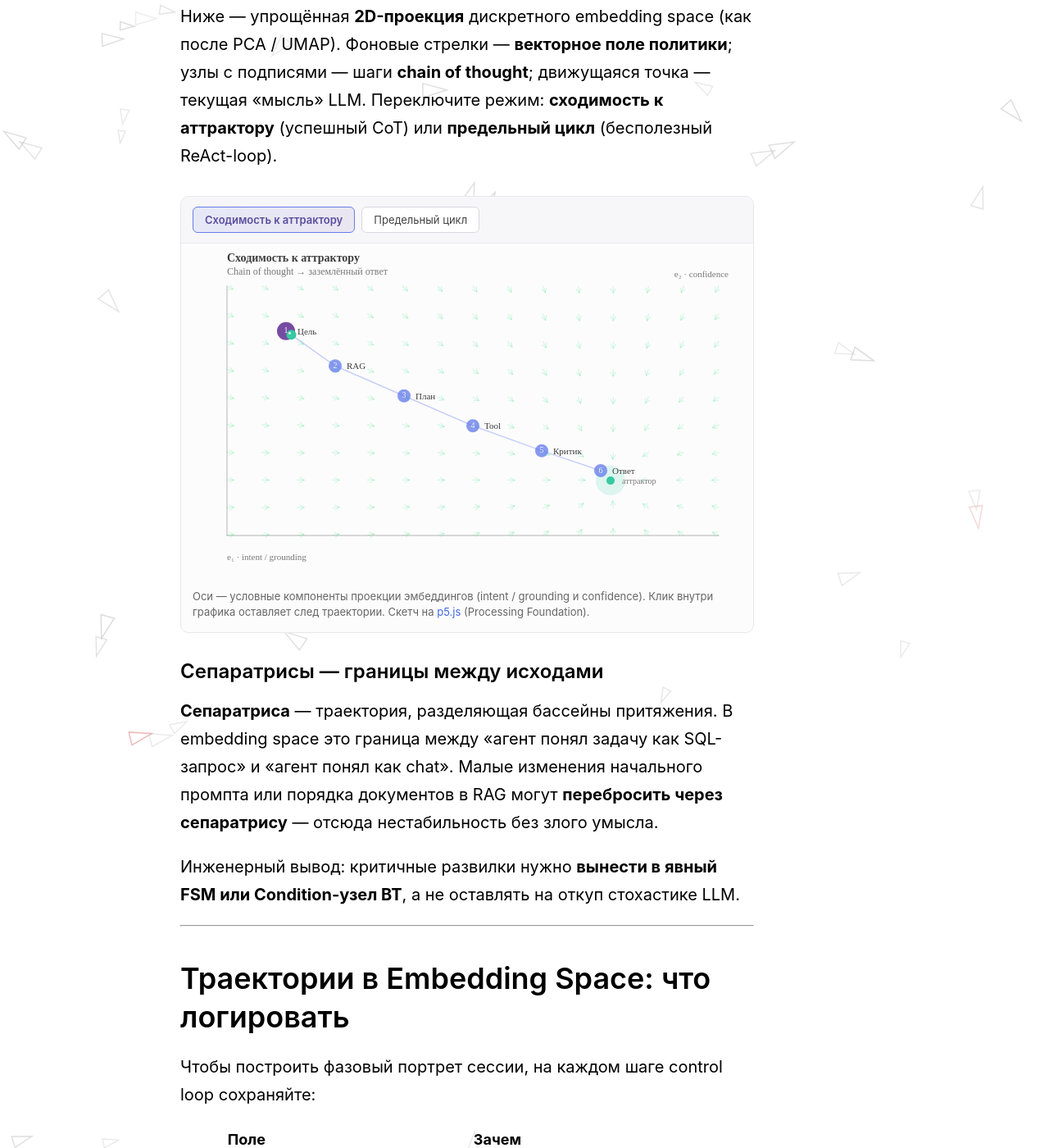
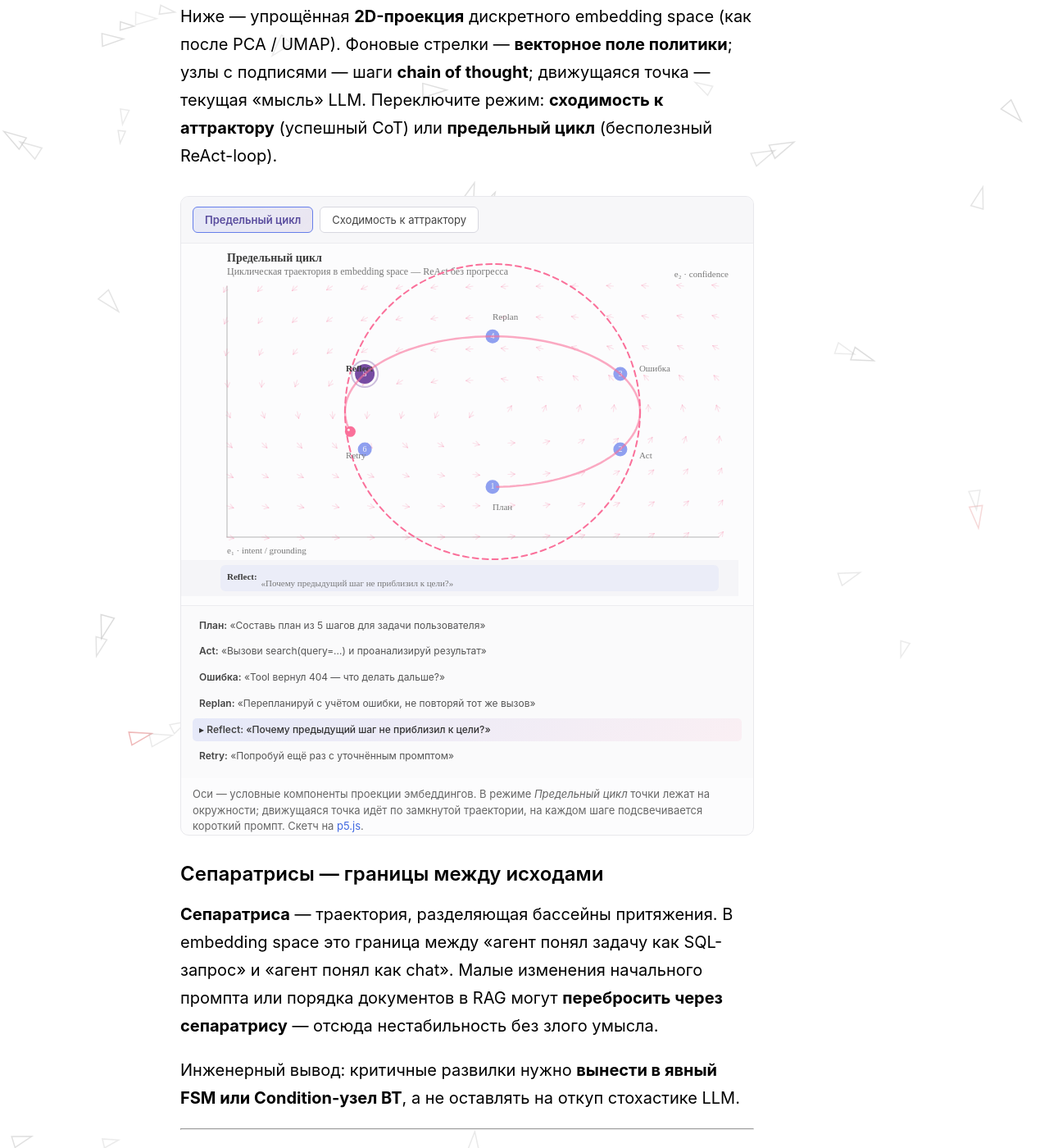
Before and after one commit to evgeniy-borisov/vairl, a Jekyll site: the page built from _posts/2026-06-29-agent-control-loop-stability-ru.md, in a window 1280 px wide and 1400 px high, scrolled down 7193 px. Shown: the whole window at 82% size. Built offline with Jekyll 4.4.1, drawn with Linux system fonts in a browser that asks for light colours; nearby versions of some CDN libraries; part of the change alters nothing that is shown.

Commit message:
Make CoT demo trace a circular limit cycle with step prompts.
Place thoughts evenly on a circle, animate along the orbit, and highlight short prompts per embedding step.

Co-authored-by: Cursor <cursoragent@cursor.com>

```diff
--- a/_posts/2026-06-29-agent-control-loop-stability-ru.md
+++ b/_posts/2026-06-29-agent-control-loop-stability-ru.md
@@ -183,11 +183,12 @@ flowchart LR
 
 <div class="phase-portrait-widget">
   <div class="phase-portrait-controls">
-    <button type="button" data-phase-mode="converge" class="active">Сходимость к аттрактору</button>
-    <button type="button" data-phase-mode="cycle">Предельный цикл</button>
+    <button type="button" data-phase-mode="cycle" class="active">Предельный цикл</button>
+    <button type="button" data-phase-mode="converge">Сходимость к аттрактору</button>
   </div>
   <div id="embedding-phase-portrait" class="phase-portrait-canvas"></div>
-  <p class="phase-portrait-caption">Оси — условные компоненты проекции эмбеддингов (intent / grounding и confidence). Клик внутри графика оставляет след траектории. Скетч на <a href="https://p5js.org/" target="_blank" rel="noopener">p5.js</a> (Processing Foundation).</p>
+  <div id="phase-prompt-display" class="phase-portrait-prompts" aria-live="polite"></div>
+  <p class="phase-portrait-caption">Оси — условные компоненты проекции эмбеддингов. В режиме <em>Предельный цикл</em> точки лежат на окружности; движущаяся точка идёт по замкнутой траектории, на каждом шаге подсвечивается короткий промпт. Скетч на <a href="https://p5js.org/" target="_blank" rel="noopener">p5.js</a>.</p>
 </div>
 
 <script src="{{ '/assets/js/embedding-phase-portrait.js' | relative_url }}"></script>
--- a/assets/css/style.css
+++ b/assets/css/style.css
@@ -339,10 +339,41 @@ nav a {
 
 .phase-portrait-widget .phase-portrait-caption {
     margin: 0;
-    padding: 10px 14px 14px;
+    padding: 10px 14px 0;
     font-size: 13px;
     line-height: 1.5;
     color: #666;
+}
+
+.phase-portrait-prompts {
+    margin: 0;
+    padding: 10px 14px 14px;
+    font-size: 12px;
+    line-height: 1.65;
+    color: #555;
+    border-top: 1px solid #ececf0;
+    background: #fafafb;
+    display: flex;
+    flex-direction: column;
+    gap: 4px;
+}
+
+.phase-portrait-prompts .phase-prompt-line {
+    display: block;
+    padding: 4px 8px;
+    border-radius: 5px;
+    transition: background 0.2s, color 0.2s;
+}
+
+.phase-portrait-prompts .phase-prompt-line.active {
+    background: linear-gradient(135deg, rgba(102, 126, 234, 0.14), rgba(250, 112, 154, 0.08));
+    color: #333;
+    font-weight: 500;
+}
+
+.phase-portrait-prompts .phase-prompt-line strong {
+    font-weight: 600;
+    color: #444;
 }
 
 .post-footer {
--- a/assets/js/embedding-phase-portrait.js
+++ b/assets/js/embedding-phase-portrait.js
@@ -5,58 +5,102 @@
 (function () {
   const CONTAINER_ID = 'embedding-phase-portrait';
 
+  const CYCLE_ITEMS = [
+    { label: 'План', prompt: '«Составь план из 5 шагов для задачи пользователя»' },
+    { label: 'Act', prompt: '«Вызови search(query=…) и проанализируй результат»' },
+    { label: 'Ошибка', prompt: '«Tool вернул 404 — что делать дальше?»' },
+    { label: 'Replan', prompt: '«Перепланируй с учётом ошибки, не повторяй тот же вызов»' },
+    { label: 'Reflect', prompt: '«Почему предыдущий шаг не приблизил к цели?»' },
+    { label: 'Retry', prompt: '«Попробуй ещё раз с уточнённым промптом»' },
+  ];
+
+  const CONVERGE_ITEMS = [
+    { label: 'Цель', prompt: '«Ответь на вопрос пользователя по документам»' },
+    { label: 'RAG', prompt: '«Извлеки top-3 чанка из vector DB»' },
+    { label: 'План', prompt: '«Разбей задачу на проверяемые шаги»' },
+    { label: 'Tool', prompt: '«execute_sql(…); верни только JSON»' },
+    { label: 'Критик', prompt: '«Сверь ответ с цитатами из RAG»' },
+    { label: 'Ответ', prompt: '«Финальный ответ со ссылками на источники»' },
+  ];
+
   const MODES = {
+    cycle: {
+      title: 'Предельный цикл',
+      subtitle: 'Циклическая траектория в embedding space — ReAct без прогресса',
+      circular: true,
+      circle: { cx: 0.54, cy: 0.5, r: 0.3 },
+      startAngle: -Math.PI / 2,
+      attractor: null,
+      items: CYCLE_ITEMS,
+    },
     converge: {
       title: 'Сходимость к аттрактору',
-      subtitle: 'Chain of thought → заземлённый ответ',
-      attractor: { x: 0.78, y: 0.22 },
-      limitCycle: null,
-      thoughts: [
-        { label: 'Цель', x: 0.12, y: 0.82 },
-        { label: 'RAG', x: 0.22, y: 0.68 },
-        { label: 'План', x: 0.36, y: 0.56 },
-        { label: 'Tool', x: 0.5, y: 0.44 },
-        { label: 'Критик', x: 0.64, y: 0.34 },
-        { label: 'Ответ', x: 0.76, y: 0.26 },
-      ],
-    },
-    cycle: {
-      title: 'Предельный цикл',
-      subtitle: 'ReAct-loop без прогресса',
-      attractor: null,
-      limitCycle: { cx: 0.52, cy: 0.48, a: 0.28, b: 0.2 },
-      thoughts: [
-        { label: 'План', x: 0.38, y: 0.38 },
-        { label: 'Act', x: 0.62, y: 0.36 },
-        { label: 'Ошибка', x: 0.7, y: 0.52 },
-        { label: 'Replan', x: 0.58, y: 0.66 },
-        { label: 'Reflect', x: 0.4, y: 0.62 },
-      ],
+      subtitle: 'Спираль по окружностям → заземлённый ответ',
+      circular: false,
+      spiral: { cx: 0.54, cy: 0.52, rStart: 0.34, rEnd: 0.05, startAngle: (3 * Math.PI) / 4 },
+      attractor: { x: 0.54, y: 0.52 },
+      items: CONVERGE_ITEMS,
     },
   };
 
-  function fieldAt(x, y, mode) {
-    const m = MODES[mode];
-    if (mode === 'converge' && m.attractor) {
+  function buildCircleThoughts(circle, items, startAngle) {
+    const n = items.length;
+    return items.map((item, i) => {
+      const angle = startAngle + (i / n) * Math.PI * 2;
+      return {
+        ...item,
+        angle,
+        x: circle.cx + circle.r * Math.cos(angle),
+        y: circle.cy + circle.r * Math.sin(angle),
+      };
+    });
+  }
+
+  function buildSpiralThoughts(spiral, items) {
+    const n = items.length;
+    return items.map((item, i) => {
+      const t = n === 1 ? 0 : i / (n - 1);
+      const r = spiral.rStart + (spiral.rEnd - spiral.rStart) * t;
+      const angle = spiral.startAngle - t * 0.85;
+      return {
+        ...item,
+        angle,
+        r,
+        x: spiral.cx + r * Math.cos(angle),
+        y: spiral.cy + r * Math.sin(angle),
+      };
+    });
+  }
+
+  function resolveThoughts(modeKey) {
+    const m = MODES[modeKey];
+    if (m.circular) {
+      return buildCircleThoughts(m.circle, m.items, m.startAngle);
+    }
+    return buildSpiralThoughts(m.spiral, m.items);
+  }
+
+  function fieldAt(x, y, modeKey) {
+    const m = MODES[modeKey];
+    if (modeKey === 'cycle' && m.circle) {
+      const { cx, cy, r } = m.circle;
+      const nx = (x - cx) / r;
+      const ny = (y - cy) / r;
+      const dist = Math.hypot(nx, ny) || 1e-6;
+      const tx = -ny / dist;
+      const ty = nx / dist;
+      const radial = (1 - dist) * 0.35;
+      const fx = tx + (nx / dist) * radial;
+      const fy = ty + (ny / dist) * radial;
+      const mag = Math.hypot(fx, fy) || 1e-6;
+      return { dx: fx / mag, dy: fy / mag };
+    }
+    if (modeKey === 'converge' && m.attractor) {
       const dx = m.attractor.x - x;
       const dy = m.attractor.y - y;
       const mag = Math.hypot(dx, dy) || 1e-6;
-      const pull = 0.85 + 0.15 * (1 - Math.min(mag * 2, 1));
+      const pull = 0.8 + 0.2 * (1 - Math.min(mag * 2.5, 1));
       return { dx: (dx / mag) * pull, dy: (dy / mag) * pull };
-    }
-    if (mode === 'cycle' && m.limitCycle) {
-      const { cx, cy, a, b } = m.limitCycle;
-      const nx = (x - cx) / a;
-      const ny = (y - cy) / b;
-      const r = Math.hypot(nx, ny) || 1e-6;
-      const tx = -ny / r;
-      const ty = nx / r;
-      const rx = (1 - r) * (nx / r);
-      const ry = (1 - r) * (ny / r);
-      const fx = tx * 0.72 + rx * 0.28;
-      const fy = ty * 0.72 + ry * 0.28;
-      const mag = Math.hypot(fx, fy) || 1e-6;
-      return { dx: fx / mag, dy: fy / mag };
     }
     return { dx: 0, dy: 0 };
   }
@@ -67,13 +111,15 @@
     if (typeof p5 === 'undefined') return;
 
     container.dataset.initialized = 'true';
+    const promptEl = document.getElementById('phase-prompt-display');
 
     const sketch = (p) => {
-      let mode = 'converge';
+      let mode = 'cycle';
+      let thoughts = resolveThoughts(mode);
       let stepIndex = 0;
       let stepProgress = 0;
       let trail = [];
-      const padding = { left: 56, right: 24, top: 52, bottom: 44 };
+      const padding = { left: 56, right: 24, top: 52, bottom: 72 };
 
       const colors = {
         field: [67, 233, 123, 55],
@@ -83,15 +129,17 @@
         thought: [102, 126, 234],
         thoughtActive: [118, 75, 162],
         trail: [102, 126, 234, 140],
-        trailCycle: [250, 112, 154, 130],
+        trailCycle: [250, 112, 154, 150],
         axis: [180, 180, 180],
         text: [60, 60, 60],
         muted: [120, 120, 120],
+        promptBg: [245, 245, 248],
+        promptActive: [102, 126, 234, 18],
       };
 
       p.setup = function () {
         const w = Math.min(container.clientWidth || 680, 680);
-        const canvas = p.createCanvas(w, 400);
+        const canvas = p.createCanvas(w, 430);
         canvas.parent(CONTAINER_ID);
         p.textFont('system-ui, -apple-system, sans-serif');
         resetAnimation();
@@ -123,31 +171,62 @@
         stepIndex = 0;
         stepProgress = 0;
         trail = [];
+        updatePromptPanel();
       }
 
       function setMode(next) {
         mode = next;
+        thoughts = resolveThoughts(mode);
         resetAnimation();
         document.querySelectorAll('[data-phase-mode]').forEach((btn) => {
           btn.classList.toggle('active', btn.dataset.phaseMode === mode);
         });
       }
 
+      function updatePromptPanel() {
+        if (!promptEl) return;
+        const lines = thoughts
+          .map((t, i) => {
+            const active = i === stepIndex;
+            const mark = active ? '▸ ' : '  ';
+            return `<span class="phase-prompt-line${active ? ' active' : ''}">${mark}<strong>${t.label}:</strong> ${t.prompt}</span>`;
+          })
+          .join('');
+        promptEl.innerHTML = lines;
+      }
+
       p.windowResized = function () {
         const w = Math.min(container.clientWidth || 680, 680);
-        p.resizeCanvas(w, 400);
+        p.resizeCanvas(w, 430);
       };
+
+      function agentNormPosition() {
+        const m = MODES[mode];
+        if (m.circular) {
+          const { cx, cy, r } = m.circle;
+          const n = thoughts.length;
+          const sweep = (stepIndex + stepProgress) * ((Math.PI * 2) / n);
+          const ang = m.startAngle + sweep;
+          return { x: cx + r * Math.cos(ang), y: cy + r * Math.sin(ang) };
+        }
+        const a = thoughts[stepIndex];
+        const isLast = stepIndex === thoughts.length - 1;
+        const b = thoughts[Math.min(stepIndex + 1, thoughts.length - 1)];
+        const t = isLast ? 1 : stepProgress;
+        return { x: p.lerp(a.x, b.x, t), y: p.lerp(a.y, b.y, t) };
+      }
 
       p.draw = function () {
         p.background(252, 252, 253);
         drawHeader();
         drawAxes();
         drawVectorField();
-        drawLimitCycle();
+        drawOrbitGuide();
         drawAttractor();
         drawThoughtGraph();
         drawTrail();
         drawAgent();
+        drawPromptStrip();
         advanceStep();
       };
 
@@ -175,7 +254,7 @@
         p.noStroke();
         p.fill(...colors.muted);
         p.textSize(11);
-        p.text('e₁ · intent / grounding', padding.left, p.height - 14);
+        p.text('e₁ · intent / grounding', padding.left, p.height - 52);
         p.textAlign(p.RIGHT, p.BOTTOM);
         p.text('e₂ · confidence', p.width - 12, padding.top - 8);
         p.textAlign(p.LEFT, p.BASELINE);
@@ -183,10 +262,10 @@
 
       function drawVectorField() {
         const cols = 14;
-        const rows = 9;
+        const rows = 8;
         const isCycle = mode === 'cycle';
         const c = isCycle ? colors.fieldCycle : colors.field;
-        const arrowLen = Math.min(plotW(), plotH()) / cols * 0.38;
+        const arrowLen = (Math.min(plotW(), plotH()) / cols) * 0.38;
 
         for (let i = 0; i <= cols; i++) {
           for (let j = 0; j <= rows; j++) {
@@ -215,16 +294,30 @@
         }
       }
 
-      function drawLimitCycle() {
-        const lc = MODES[mode].limitCycle;
-        if (!lc) return;
-        const c = toScreen(lc.cx, lc.cy);
-        p.noFill();
-        p.stroke(...colors.cycle);
-        p.strokeWeight(2);
-        p.drawingContext.setLineDash([6, 5]);
-        p.ellipse(c.x, c.y, lc.a * 2 * plotW(), lc.b * 2 * plotH());
-        p.drawingContext.setLineDash([]);
+      function drawOrbitGuide() {
+        const m = MODES[mode];
+        if (m.circular && m.circle) {
+          const { cx, cy, r } = m.circle;
+          const c = toScreen(cx, cy);
+          p.noFill();
+          p.stroke(...colors.cycle);
+          p.strokeWeight(2);
+          p.drawingContext.setLineDash([7, 5]);
+          p.circle(c.x, c.y, r * 2 * plotW());
+          p.drawingContext.setLineDash([]);
+          return;
+        }
+        if (m.spiral) {
+          const { cx, cy, rStart, rEnd } = m.spiral;
+          p.noFill();
+          p.stroke(...colors.attractor, 80);
+          p.strokeWeight(1.5);
+          p.drawingContext.setLineDash([5, 6]);
+          const c1 = toScreen(cx, cy);
+          p.circle(c1.x, c1.y, rStart * 2 * plotW());
+          p.circle(c1.x, c1.y, rEnd * 2 * plotW() * 0.5);
+          p.drawingContext.setLineDash([]);
+        }
       }
 
       function drawAttractor() {
@@ -232,8 +325,8 @@
         if (!att) return;
         const c = toScreen(att.x, att.y);
         p.noStroke();
-        p.fill(...colors.attractor, 40);
-        p.circle(c.x, c.y, 36);
+        p.fill(...colors.attractor, 45);
+        p.circle(c.x, c.y, 40);
         p.fill(...colors.attractor);
         p.circle(c.x, c.y, 10);
         p.fill(...colors.muted);
@@ -242,44 +335,57 @@
       }
 
       function drawThoughtGraph() {
-        const thoughts = MODES[mode].thoughts;
-        p.stroke(...colors.thought, 90);
-        p.strokeWeight(1.5);
-        for (let i = 0; i < thoughts.length; i++) {
-          const a = toScreen(thoughts[i].x, thoughts[i].y);
-          const b = toScreen(
-            thoughts[(i + 1) % thoughts.length].x,
-            thoughts[(i + 1) % thoughts.length].y
-          );
-          if (mode === 'converge' && i === thoughts.length - 1) continue;
-          p.line(a.x, a.y, b.x, b.y);
+        const isCycle = mode === 'cycle';
+        if (!isCycle) {
+          p.stroke(...colors.thought, 100);
+          p.strokeWeight(2);
+          for (let i = 0; i < thoughts.length - 1; i++) {
+            const a = toScreen(thoughts[i].x, thoughts[i].y);
+            const b = toScreen(thoughts[i + 1].x, thoughts[i + 1].y);
+            p.line(a.x, a.y, b.x, b.y);
+          }
         }
 
         thoughts.forEach((t, i) => {
           const s = toScreen(t.x, t.y);
           const active = i === stepIndex;
           p.noStroke();
-          p.fill(...(active ? colors.thoughtActive : colors.thought), active ? 255 : 200);
-          p.circle(s.x, s.y, active ? 22 : 16);
-          p.fill(active ? 255 : 240);
+          p.fill(...(active ? colors.thoughtActive : colors.thought), active ? 255 : 185);
+          p.circle(s.x, s.y, active ? 24 : 17);
+          if (active) {
+            p.stroke(...colors.thoughtActive, 90);
+            p.strokeWeight(2);
+            p.noFill();
+            p.circle(s.x, s.y, 32);
+          }
+          p.noStroke();
+          p.fill(active ? 255 : 245);
           p.textSize(10);
           p.textAlign(p.CENTER, p.CENTER);
           p.text(i + 1, s.x, s.y);
           p.textAlign(p.LEFT, p.BASELINE);
-          p.fill(...colors.text);
+          p.fill(...(active ? colors.text : colors.muted));
           p.textSize(11);
-          p.text(t.label, s.x + 14, s.y + 4);
+          p.textStyle(active ? p.BOLD : p.NORMAL);
+          const labelOffset = labelOffsetFor(s, i);
+          p.text(t.label, labelOffset.x, labelOffset.y);
+          p.textStyle(p.NORMAL);
         });
       }
 
-      function agentPosition() {
-        const thoughts = MODES[mode].thoughts;
-        const a = thoughts[stepIndex];
-        const b = thoughts[(stepIndex + 1) % thoughts.length];
-        const t = mode === 'converge' && stepIndex === thoughts.length - 1 ? 1 : stepProgress;
-        const nx = p.lerp(a.x, b.x, t);
-        const ny = p.lerp(a.y, b.y, t);
-        return toScreen(nx, ny);
+      function labelOffsetFor(screenPos, index) {
+        const m = MODES[mode];
+        if (m.circular) {
+          const center = toScreen(m.circle.cx, m.circle.cy);
+          const dx = screenPos.x - center.x;
+          const dy = screenPos.y - center.y;
+          const mag = Math.hypot(dx, dy) || 1;
+          return {
+            x: screenPos.x + (dx / mag) * 24,
+            y: screenPos.y + (dy / mag) * 24 + 4,
+          };
+        }
+        return { x: screenPos.x + 16, y: screenPos.y + 4 };
       }
 
       function drawTrail() {
@@ -293,34 +399,53 @@
       }
 
       function drawAgent() {
-        const pos = agentPosition();
+        const pos = toScreen(agentNormPosition().x, agentNormPosition().y);
         p.noStroke();
         p.fill(...(mode === 'cycle' ? colors.cycle : colors.attractor));
-        p.circle(pos.x, pos.y, 12);
+        p.circle(pos.x, pos.y, 13);
         p.fill(255, 220);
         p.circle(pos.x - 2, pos.y - 2, 3);
       }
 
+      function drawPromptStrip() {
+        const active = thoughts[stepIndex];
+        const y0 = p.height - 44;
+        p.noStroke();
+        p.fill(...colors.promptBg);
+        p.rect(0, y0, p.width, 44);
+        p.fill(...colors.promptActive);
+        p.rect(padding.left - 8, y0 + 6, p.width - padding.left - 16, 32, 6);
+        p.fill(...colors.text);
+        p.textSize(11);
+        p.textStyle(p.BOLD);
+        p.text(`${active.label}:`, padding.left, y0 + 24);
+        p.textStyle(p.NORMAL);
+        p.fill(...colors.muted);
+        const promptX = padding.left + p.textWidth(`${active.label}: `) + 4;
+        p.text(active.prompt, promptX, y0 + 24, p.width - promptX - 12);
+      }
+
       function advanceStep() {
-        const thoughts = MODES[mode].thoughts;
-        const pos = agentPosition();
-        if (p.frameCount % 4 === 0) {
+        const pos = toScreen(agentNormPosition().x, agentNormPosition().y);
+        if (p.frameCount % 3 === 0) {
           trail.push({ x: pos.x, y: pos.y });
-          if (trail.length > 80) trail.shift();
+          const maxTrail = mode === 'cycle' ? 140 : 90;
+          if (trail.length > maxTrail) trail.shift();
         }
 
-        stepProgress += 0.018;
+        stepProgress += mode === 'cycle' ? 0.014 : 0.018;
         if (stepProgress >= 1) {
           stepProgress = 0;
-          if (mode === 'converge') {
-            if (stepIndex < thoughts.length - 1) stepIndex++;
-            else {
-              stepIndex = 0;
-              trail = [];
-            }
+          const prev = stepIndex;
+          if (mode === 'cycle') {
+            stepIndex = (stepIndex + 1) % thoughts.length;
+          } else if (stepIndex < thoughts.length - 1) {
+            stepIndex++;
           } else {
-            stepIndex = (stepIndex + 1) % thoughts.length;
+            stepIndex = 0;
+            trail = [];
           }
+          if (prev !== stepIndex) updatePromptPanel();
         }
       }
 
@@ -328,14 +453,14 @@
         if (p.mouseY < padding.top || p.mouseX < padding.left) return;
         const pos = fromScreen(p.mouseX, p.mouseY);
         if (pos.x < 0 || pos.x > 1 || pos.y < 0 || pos.y > 1) return;
-        trail.push(agentPosition());
+        trail.push(toScreen(agentNormPosition().x, agentNormPosition().y));
       };
 
       container.querySelectorAll('[data-phase-mode]').forEach((btn) => {
         btn.addEventListener('click', () => setMode(btn.dataset.phaseMode));
       });
 
-      setMode('converge');
+      setMode('cycle');
     };
 
     new p5(sketch);
```
